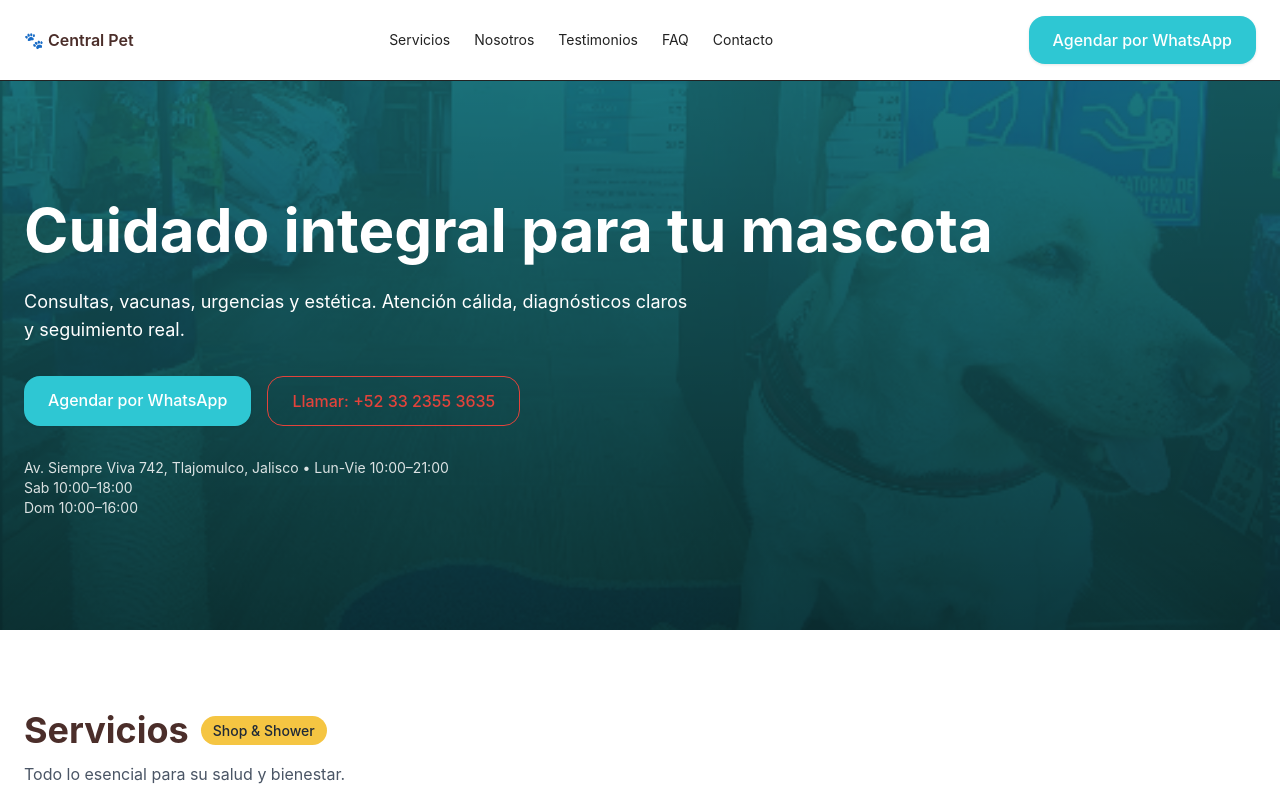
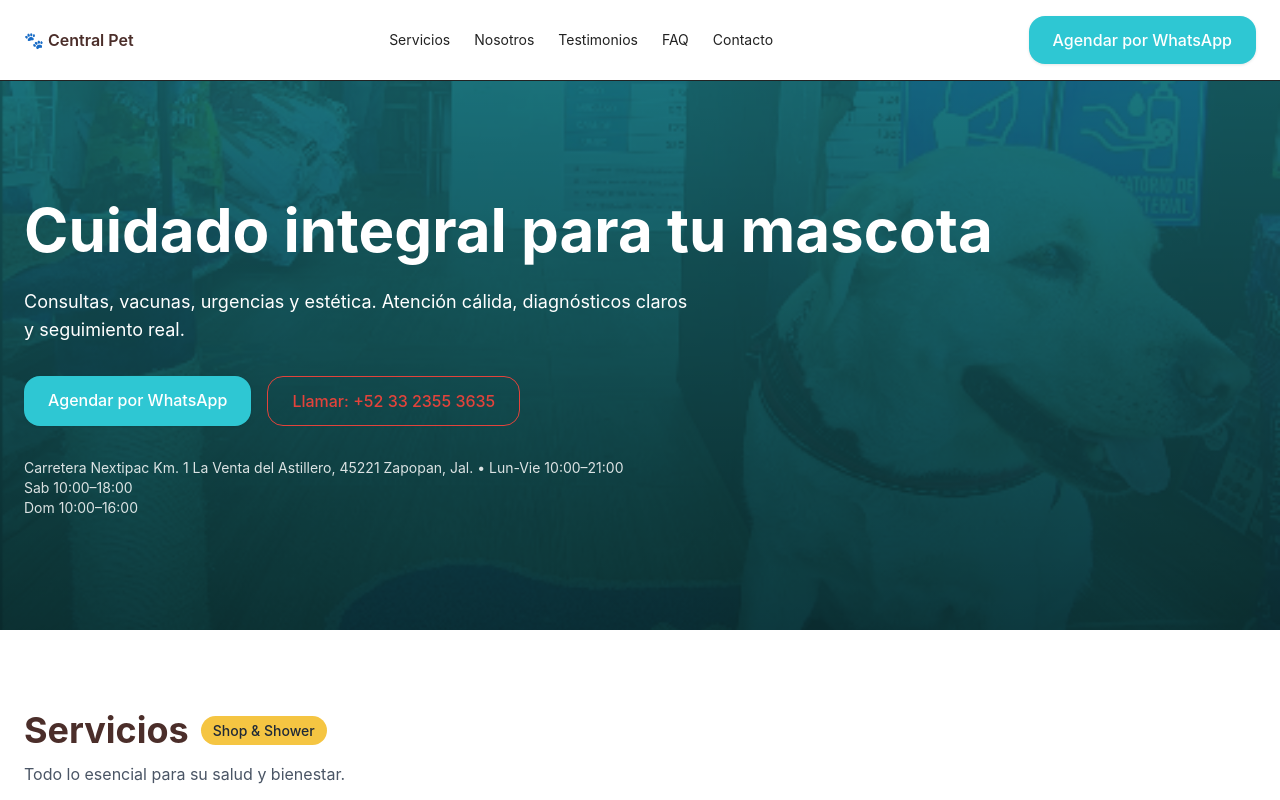
Before and after one commit to Abetar/central-pet-web, a Next.js app: page / in a window 1280 px wide. Shown: the top 800 px of the page. Built offline with nearby package versions, Linux system fonts and the light colour scheme.

Commit message:
Adding few changes

```diff
--- a/app/page.tsx
+++ b/app/page.tsx
@@ -7,12 +7,11 @@ import { motion } from "framer-motion";
 const INFO = {
   nombre: "Central Pet",
   telefono: "+52 33 2355 3635",
-  whatsapp: "5233235536358", // sin signos + para la URL
-  direccion: "Av. Siempre Viva 742, Tlajomulco, Jalisco",
+  whatsapp: "523323553635", // sin signos + para la URL
+  direccion: "Carretera Nextipac Km. 1 La Venta del Astillero, 45221 Zapopan, Jal.",
   horario: "Lun-Vie 10:00–21:00\nSab 10:00–18:00\nDom 10:00–16:00", // con saltos de línea
-  email: "contacto@centralpet.mx",
   googleMaps:
-    "https://maps.google.com/?q=Av.+Siempre+Viva+742,+Tlajomulco,+Jalisco",
+    "https://maps.google.com/?q=Central+Pet,+20.7392495,-103.540059",
 };
 
 // URLs de ejemplo: reemplaza con los enlaces reales de tus reseñas
@@ -208,11 +207,10 @@ export default function Page() {
     name: INFO.nombre,
     url: "https://centralpet.mx",
     telephone: INFO.telefono,
-    email: INFO.email,
     address: {
       "@type": "PostalAddress",
-      streetAddress: "Av. Siempre Viva 742",
-      addressLocality: "Tlajomulco",
+      streetAddress: "Carretera Nextipac Km. 1 La Venta del Astillero",
+      addressLocality: "Zapopan",
       addressRegion: "Jalisco",
       addressCountry: "MX",
     },
@@ -505,12 +503,6 @@ export default function Page() {
                 Abrir chat
               </a>
             </p>
-            <p>
-              <strong>Email:</strong>{" "}
-              <a className="underline" href={`mailto:${INFO.email}`}>
-                {INFO.email}
-              </a>
-            </p>
 
             <iframe
               title="Mapa Google"
```
